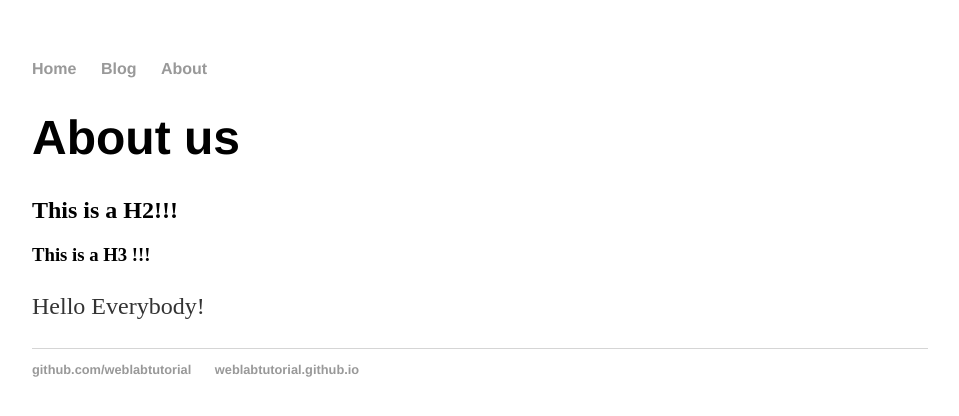
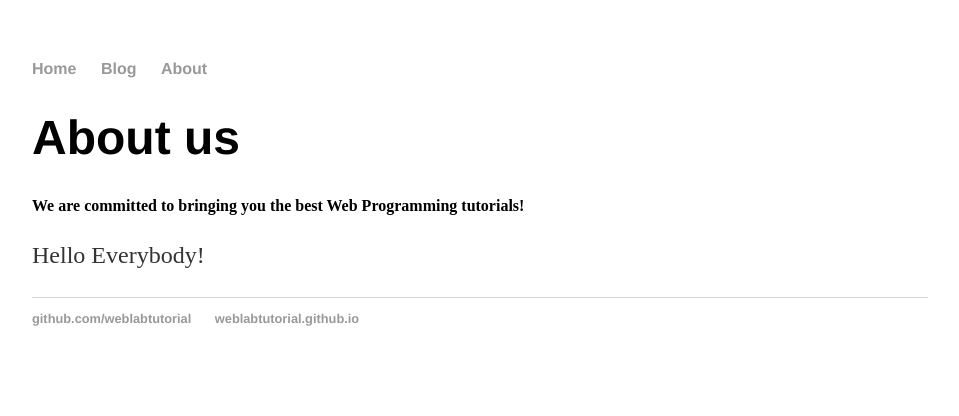
Before and after one commit to JoeDunne212/JoeDunne212.github.io, a Jekyll site: the page built from about/index.html, in a window 1280 px wide. Shown: the top 416 px of the page, without its empty margins (160-1119 px from the left). Built offline with Jekyll 4.4.1, drawn with Linux system fonts in a browser that asks for light colours.

Commit message:
Update about.html

```diff
--- a/_layouts/about.html
+++ b/_layouts/about.html
@@ -3,6 +3,5 @@ layout: "default"
 title: about
 ---
 <h1> {{ page.title }} </h1>
-<h2> This is a H2!!! </h2>
-<h3> This is a H3 !!!</h3>
+<h4> We are committed to bringing you the best Web Programming tutorials! </h4>
 <div class="container">{{ content }}</div>
```
